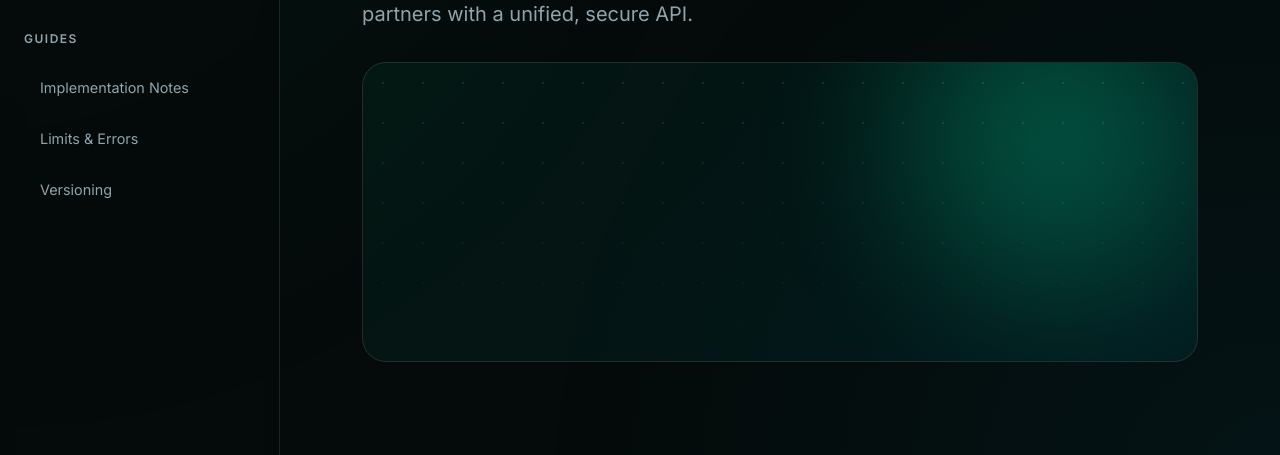
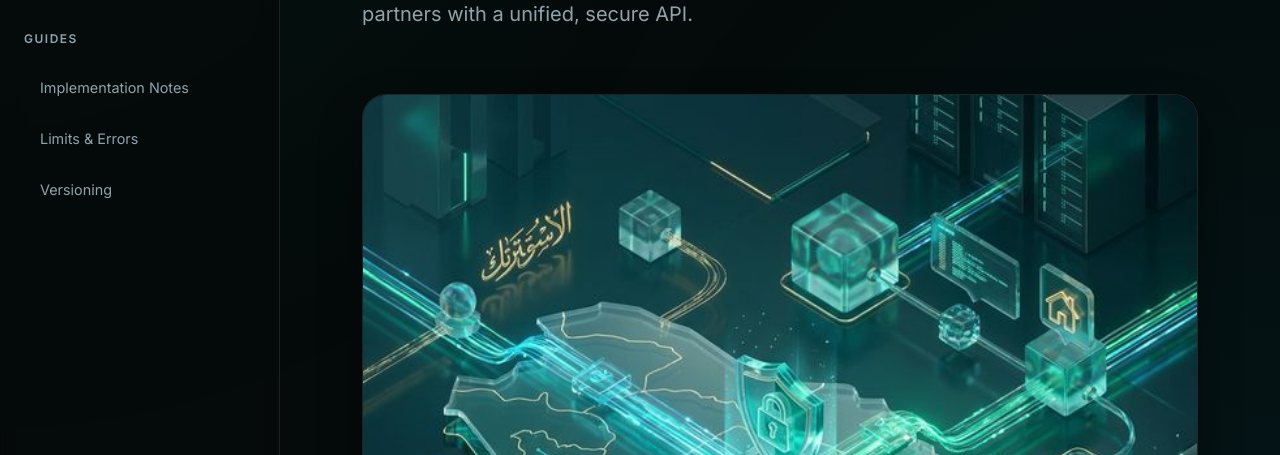
Before and after one commit to davidgroeve/rommaana-api-docs, a plain HTML site: page docs/index.html in a window 1280 px wide. Shown: the part 298-753 px from the top of the page. Drawn offline with Linux system fonts and the light colour scheme.

Commit message:
docs: integrate premium Saudi Arabia hero image

```diff
--- a/docs/index.html
+++ b/docs/index.html
@@ -55,11 +55,7 @@
                     <h1>Developer <br><span style="color: var(--primary);">Reference</span></h1>
                     <p class="subtitle">Integrate with Saudi Arabia's premier Insurtech network. Interconnecting
                         insurers and partners with a unified, secure API.</p>
-                    <!-- Decorative Abstract Element (Replacing generated image due to local environment limits) -->
-                    <div class="hero-decorative-block">
-                        <div class="glow-sphere"></div>
-                        <div class="network-lines"></div>
-                    </div>
+                    <img src="hero.png" alt="Rommaana Saudi Network" class="hero-image">
                 </section>
 
                 <!-- 1. Getting Started -->
--- a/docs/style.css
+++ b/docs/style.css
@@ -164,44 +164,12 @@ body::before {
     animation: fadeIn 0.8s ease-out;
 }
 
-.hero-decorative-block {
+.hero-image {
     width: 100%;
-    height: 300px;
     border-radius: 24px;
-    background: linear-gradient(135deg, rgba(0, 242, 173, 0.05), rgba(0, 212, 255, 0.05));
     border: 1px solid var(--glass-border);
-    position: relative;
-    overflow: hidden;
     margin-top: 2rem;
-}
-
-.glow-sphere {
-    position: absolute;
-    width: 400px;
-    height: 400px;
-    background: radial-gradient(circle, var(--primary-glow) 0%, transparent 70%);
-    top: -50%;
-    right: -10%;
-    filter: blur(40px);
-    animation: pulse 8s infinite alternate;
-}
-
-@keyframes pulse {
-    from {
-        transform: scale(1) translate(0, 0);
-    }
-
-    to {
-        transform: scale(1.2) translate(-20px, 20px);
-    }
-}
-
-.network-lines {
-    position: absolute;
-    inset: 0;
-    background-image: radial-gradient(var(--glass-border) 1px, transparent 1px);
-    background-size: 40px 40px;
-    mask-image: linear-gradient(to bottom, black, transparent);
+    box-shadow: 0 20px 40px rgba(0, 0, 0, 0.4);
 }
 
 @keyframes fadeIn {
```
Also changed, not shown: docs/hero.png (added).
